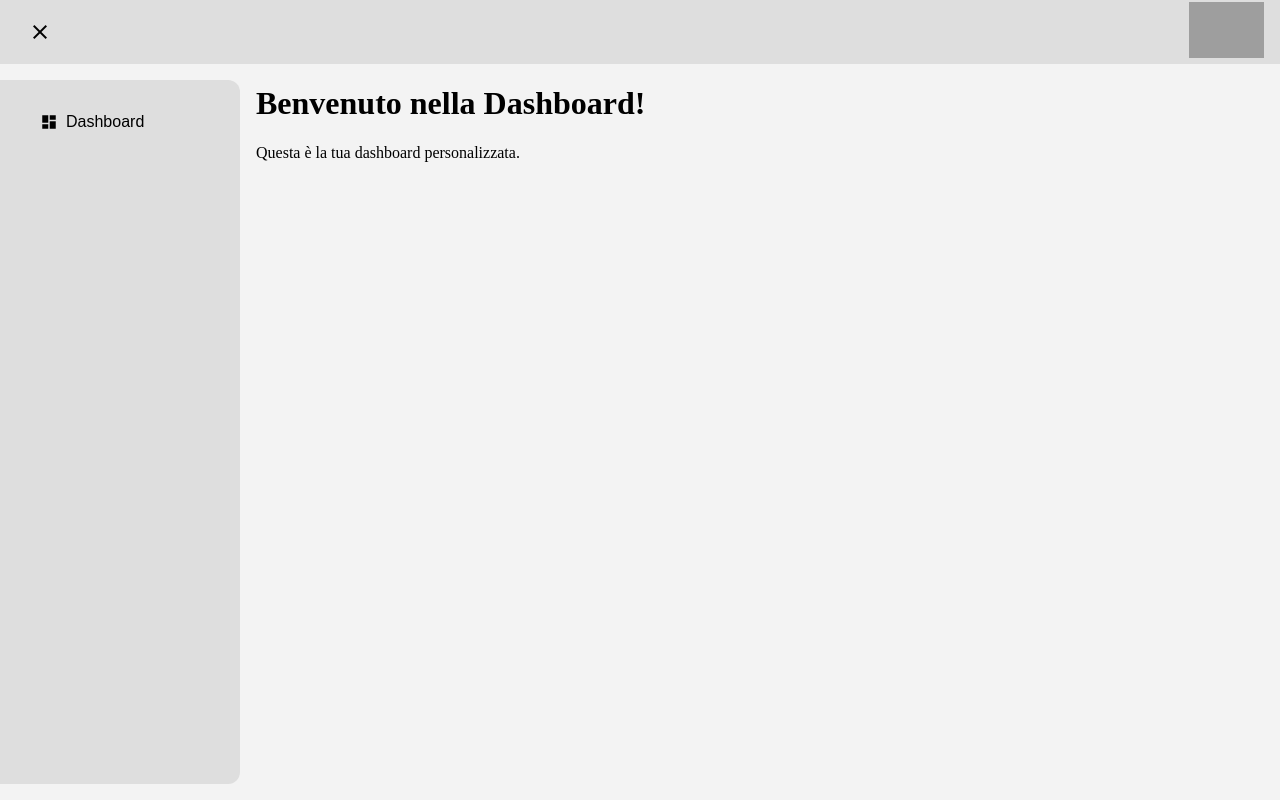
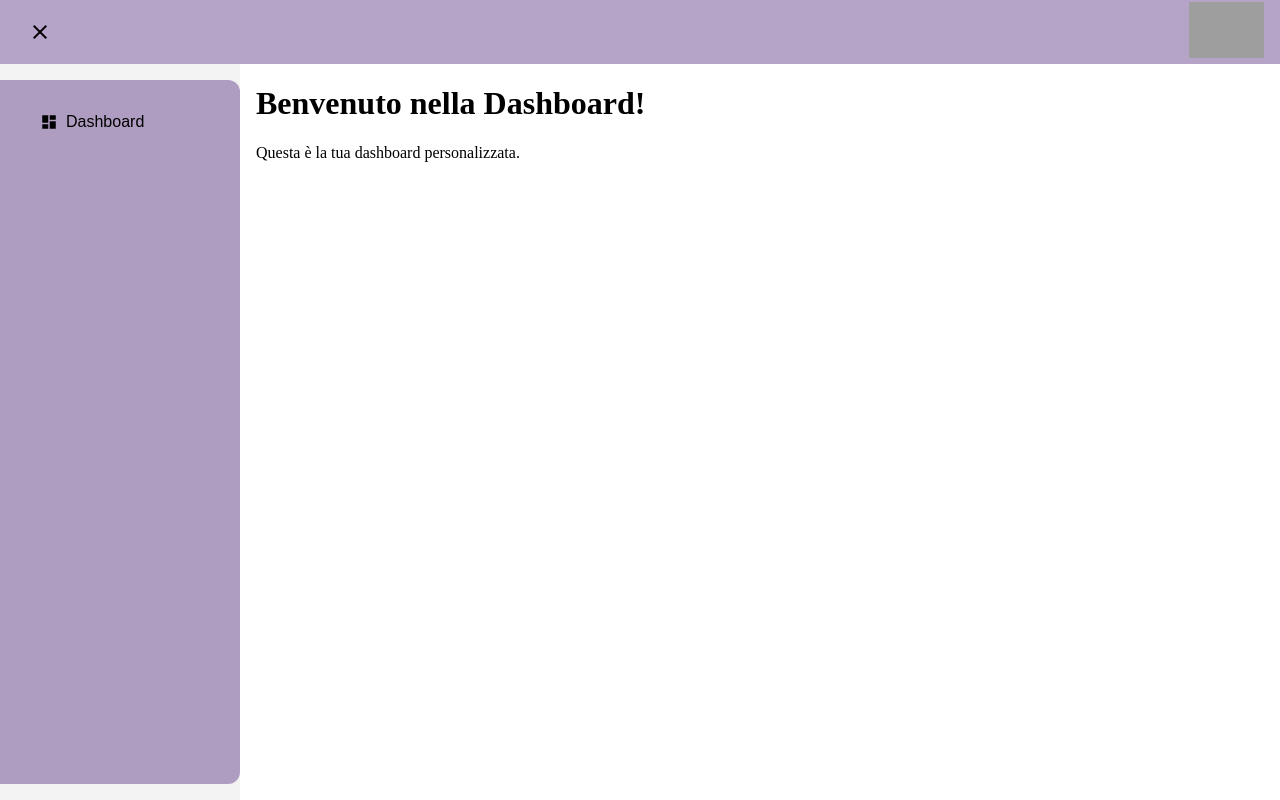
Before and after one commit to LorenzoGraLav/gestione-ticket-angular, an Angular app: page /dashboard in a window 1280 px wide. Both pictures are taken after a click on the button "menu". Built offline with nearby package versions, Linux system fonts and the light colour scheme; grey boxes are pictures that could not be loaded.

Commit message:
fix colors

```diff
--- a/src/app/app.component.html
+++ b/src/app/app.component.html
@@ -1,4 +1,4 @@
-<mat-toolbar class="mat-toolbar-custom" >
+<mat-toolbar class="mat-toolbar-custom">
   <button mat-icon-button (click)="sidenav.toggle()">
     <mat-icon class="ham-icon" *ngIf="!sidenav.opened">menu</mat-icon>
     <mat-icon class="ham-icon" *ngIf="sidenav.opened">close</mat-icon>
@@ -7,12 +7,12 @@
     <img src="https://www.geeklogica.it/wp-content/uploads/2022/02/Group-17.png" alt="Solving Team" height="56">
   </a>
 </mat-toolbar>
-<mat-sidenav-container class="sidenav-container" hasBackdrop="true" >
-  <mat-sidenav #sidenav="matSidenav" mode="push" style="min-width:15rem; background-color: rgb(222 222 222);
+<mat-sidenav-container class="sidenav-container" hasBackdrop="true">
+  <mat-sidenav #sidenav="matSidenav" mode="push" style="min-width:15rem; background-color: rgb(80 40 122 / 42%) !important;
 ">
     <app-sidebar [sidenavOpen]="sidenav.opened" (sidenavToggle)="sidenav.toggle()"></app-sidebar>
   </mat-sidenav>
-  <mat-sidenav-content>
+  <mat-sidenav-content style="background: white;" >
     <div class="sidenav-content-custom">
       <router-outlet></router-outlet>
     </div>
--- a/src/app/app.component.scss
+++ b/src/app/app.component.scss
@@ -13,6 +13,7 @@
 }
 
 .sidenav-content-custom{
+
   margin: 1rem;
   min-height: 90%;
 }
--- a/src/styles.scss
+++ b/src/styles.scss
@@ -10,8 +10,7 @@ app-toolbar{
 .mat-toolbar-custom {
   justify-content: space-between;
   height:4rem !important;
-  background-color: rgb(222 222 222)!important;
-  box-shadow: 0 4px 6px rgb(172 170 170 / 74%);
+  background-color: rgb(80 40 122 / 42%)!important;
 }
 
 .mat-container-custom{
```
